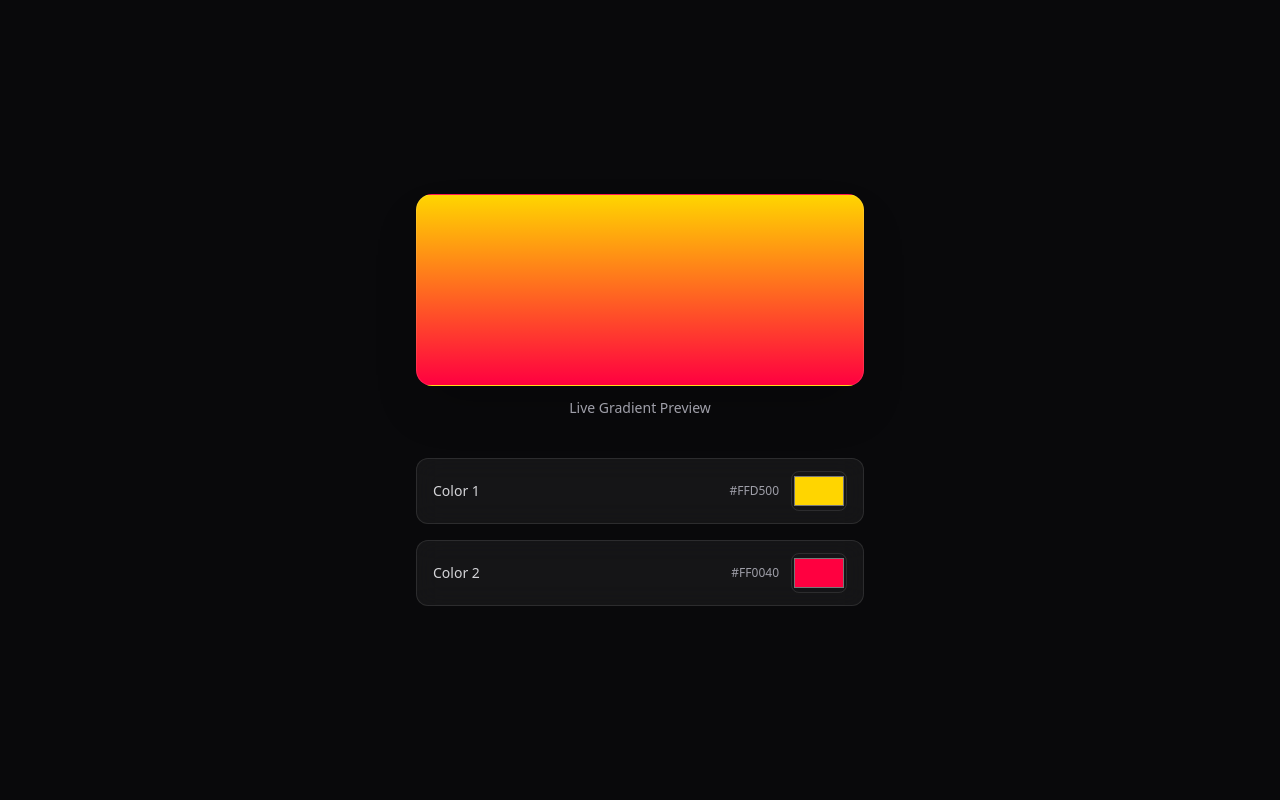
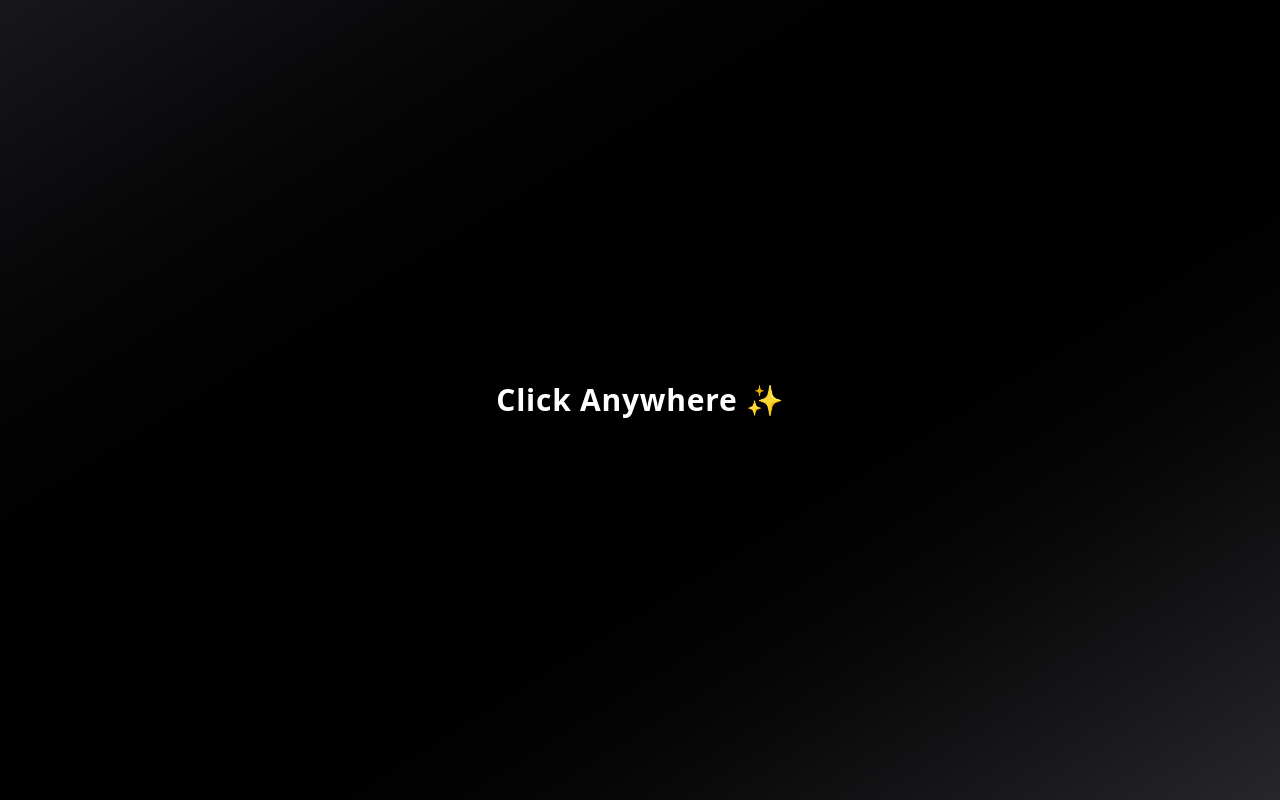
Before and after one commit to Jatin4224/WEBD26, a React (Vite) app in the folder React/: page / in a window 1280 px wide. Built offline with nearby package versions, Linux system fonts and the light colour scheme.

Commit message:
feat: completed Exercise 8 for dynamic key generation

```diff
--- a/React/src/App.jsx
+++ b/React/src/App.jsx
@@ -6,6 +6,8 @@ import Exercise03 from "./Exercises/state/Exercise03";
 import Exercise04 from "./Exercises/state/Exercise04";
 import Exercise05 from "./Exercises/state/Exercise05";
 import Exercise06 from "./Exercises/state/Exercise06";
+import Exercise07 from "./Exercises/state/Exercise07";
+import Exercise08 from "./Exercises/state/Exercise08";
 import SearchForm from "./Exercises/state/SearchForm";
 import Five from "./lessons/part01/Five";
 import Four from "./lessons/part01/Four";
@@ -31,7 +33,9 @@ const App = () => {
         {/* <Exercise04 /> */}
         {/* <Exercise05 /> */}
         {/* <Exercise06 /> */}
-        <ColorPicker />
+        {/* <ColorPicker /> */}
+        {/* <Exercise07 /> */}
+        <Exercise08 />
       </div>
     </>
   );
--- /dev/null
+++ b/React/src/Exercises/state/Exercise07.jsx
@@ -0,0 +1,85 @@
+import React from "react";
+
+/*
+Gradient generator
+Let's keep working on our gradient generator tool! Instead of limiting the user to 2 colors, we'll let them add up to 5 colors.
+
+Acceptance Criteria:
+
+The color inputs should work; picking a new color should update the gradient accordingly.
+Clicking “Add color” should add a new color, at the end of the array.
+Clicking "Remove color" should remove the last color in the array.
+When adding new colors, they should default to #FF0000 (bright red).
+There should always be between 2 and 5 colors. No more, no less.
+
+*/
+
+function Exercise07() {
+  const [colors, setColors] = React.useState([
+    "#FFD500",
+    "#FF0040",
+    "#FF0000",
+    "#FF0000",
+    "#FF0000",
+  ]);
+
+  const colorStops = colors.join(", ");
+  const backgroundImage = `linear-gradient(${colorStops})`;
+
+  return (
+    <div className="min-h-screen flex flex-col items-center justify-center bg-zinc-950 text-white px-6 py-10">
+      {/* Preview Card */}
+      <div className="w-full max-w-md">
+        <div
+          className="h-48 w-full rounded-2xl shadow-2xl border border-white/10"
+          style={{
+            backgroundImage,
+          }}
+        />
+
+        <p className="text-center text-sm text-zinc-400 mt-3">
+          Live Gradient Preview
+        </p>
+      </div>
+
+      {/* Form */}
+      <form className="mt-10 w-full max-w-md space-y-4">
+        {colors.map((color, index) => {
+          const colorId = `color-${index}`;
+
+          return (
+            <div
+              key={colorId}
+              className="flex items-center justify-between bg-white/5 border border-white/10 rounded-xl px-4 py-3 backdrop-blur-md"
+            >
+              <label
+                htmlFor={colorId}
+                className="text-sm font-medium text-zinc-300"
+              >
+                Color {index + 1}
+              </label>
+
+              <div className="flex items-center gap-3">
+                <span className="text-xs text-zinc-400">{color}</span>
+
+                <input
+                  id={colorId}
+                  type="color"
+                  value={color}
+                  onChange={(event) => {
+                    const nextColors = [...colors];
+                    nextColors[index] = event.target.value;
+                    setColors(nextColors);
+                  }}
+                  className="h-10 w-14 cursor-pointer rounded-lg border border-white/10 bg-transparent"
+                />
+              </div>
+            </div>
+          );
+        })}
+      </form>
+    </div>
+  );
+}
+
+export default Exercise07;
--- /dev/null
+++ b/React/src/Exercises/state/Exercise08.jsx
@@ -0,0 +1,78 @@
+import React from "react";
+
+const stickersData = [
+  {
+    src: "https://cdn-icons-png.flaticon.com/512/616/616494.png",
+    alt: "leaf",
+    width: 80,
+    height: 80,
+  },
+  {
+    src: "https://cdn-icons-png.flaticon.com/512/833/833472.png",
+    alt: "flower",
+    width: 70,
+    height: 70,
+  },
+  {
+    src: "https://cdn-icons-png.flaticon.com/512/2909/2909768.png",
+    alt: "star",
+    width: 75,
+    height: 75,
+  },
+  {
+    src: "https://cdn-icons-png.flaticon.com/512/742/742751.png",
+    alt: "heart",
+    width: 65,
+    height: 65,
+  },
+];
+
+function getSticker() {
+  const randomIndex = Math.floor(Math.random() * stickersData.length);
+  return stickersData[randomIndex];
+}
+
+function Exercise08() {
+  const [stickers, setStickers] = React.useState([]);
+
+  return (
+    <button
+      className="relative w-full h-screen overflow-hidden bg-gradient-to-br from-zinc-900 via-black to-zinc-800 cursor-pointer flex items-center justify-center"
+      onClick={(event) => {
+        const stickerData = getSticker();
+
+        const newSticker = {
+          ...stickerData,
+          x: event.clientX,
+          y: event.clientY,
+          //   id: Math.random(),
+          id: crypto.randomUUID(),
+        };
+
+        const newStickers = [...stickers, newSticker];
+        setStickers(newStickers);
+      }}
+    >
+      <h1 className="text-white text-3xl font-bold tracking-wide pointer-events-none">
+        Click Anywhere ✨
+      </h1>
+
+      {stickers.map((sticker) => (
+        <img
+          key={sticker.id}
+          className="absolute pointer-events-none select-none transition-transform duration-300 hover:scale-110"
+          src={sticker.src}
+          alt={sticker.alt}
+          style={{
+            left: sticker.x - sticker.width / 2,
+            top: sticker.y - sticker.height / 2,
+            width: sticker.width,
+            height: sticker.height,
+          }}
+        />
+      ))}
+    </button>
+  );
+}
+
+export default Exercise08;
```
Also changed, not shown: 2 other files (tests, documents, lock files or other folders).
